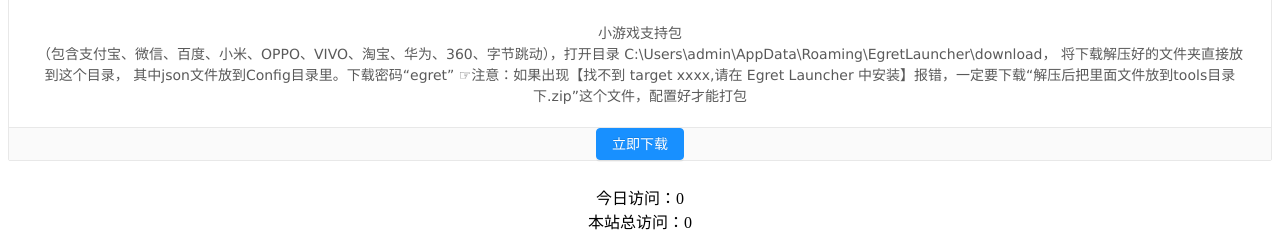
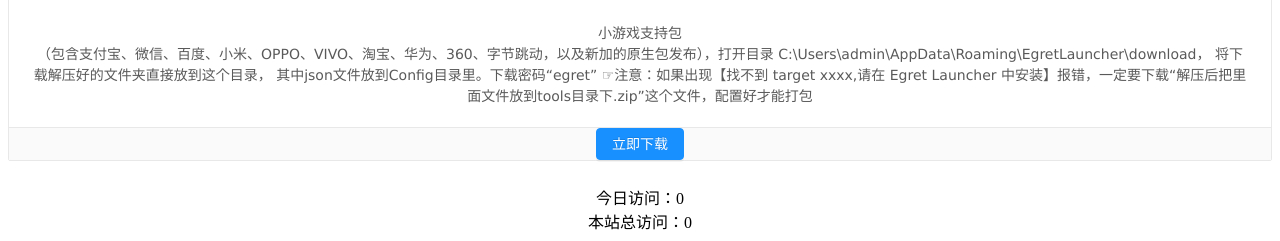
Before and after one commit to mqflive/egret, a plain HTML site: page index.html in a window 1280 px wide. Shown: the part 2791-3032 px from the top of the page. Drawn offline with Linux system fonts and the light colour scheme; no server answers.

Commit message:
添加提示语

```diff
--- a/index.html
+++ b/index.html
@@ -318,7 +318,7 @@
                             <div class="ant-card-meta">
                                 <div class="ant-card-meta-detail">
                                     <div class="ant-card-meta-title">小游戏支持包</div>
-                                    <div class="ant-card-meta-description">（包含支付宝、微信、百度、小米、OPPO、VIVO、淘宝、华为、360、字节跳动），打开目录
+                                    <div class="ant-card-meta-description">（包含支付宝、微信、百度、小米、OPPO、VIVO、淘宝、华为、360、字节跳动，以及新加的原生包发布），打开目录
                                         C:\Users\admin\AppData\Roaming\EgretLauncher\download， 将下载解压好的文件夹直接放到这个目录，
                                         其中json文件放到Config目录里。下载密码“egret” ☞注意：如果出现【找不到 target xxxx,请在 Egret Launcher 中安装】报错，一定要下载“解压后把里面文件放到tools目录下.zip”这个文件，配置好才能打包 </div>
                                 </div>
```
